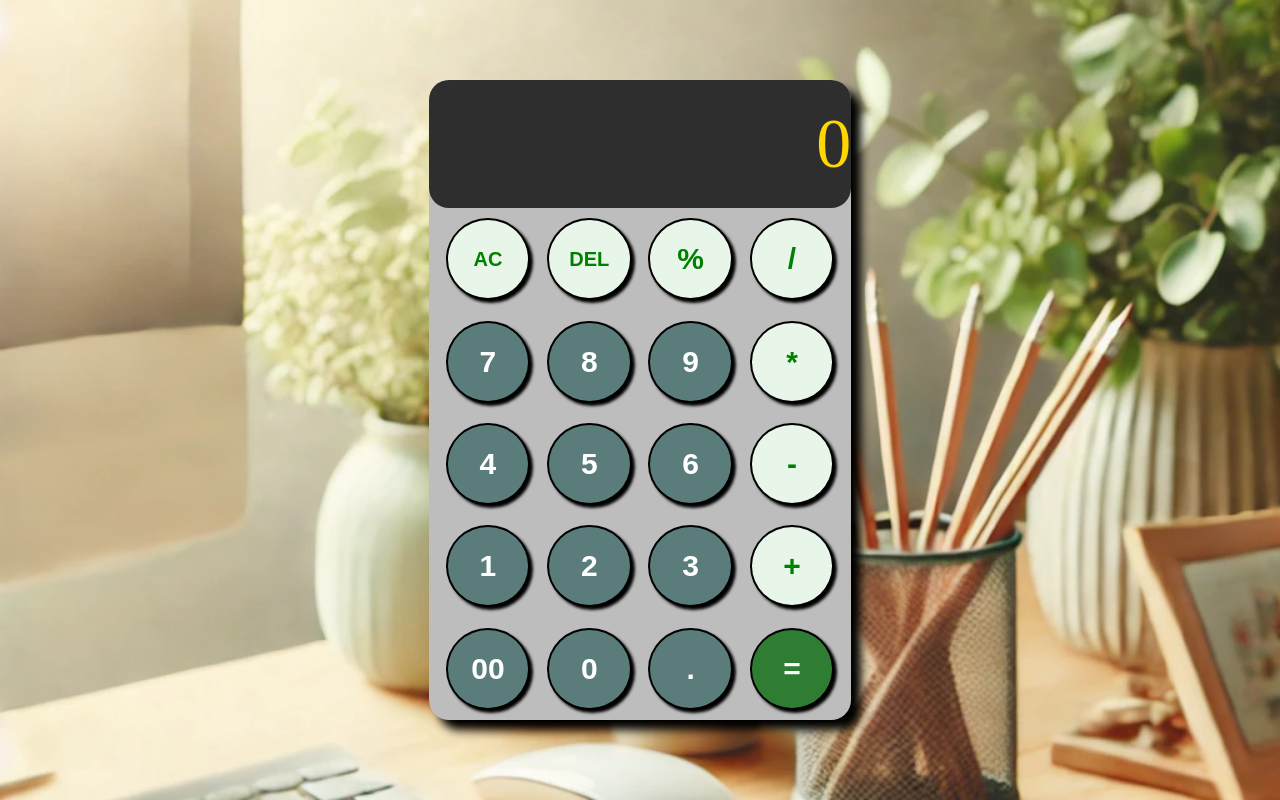
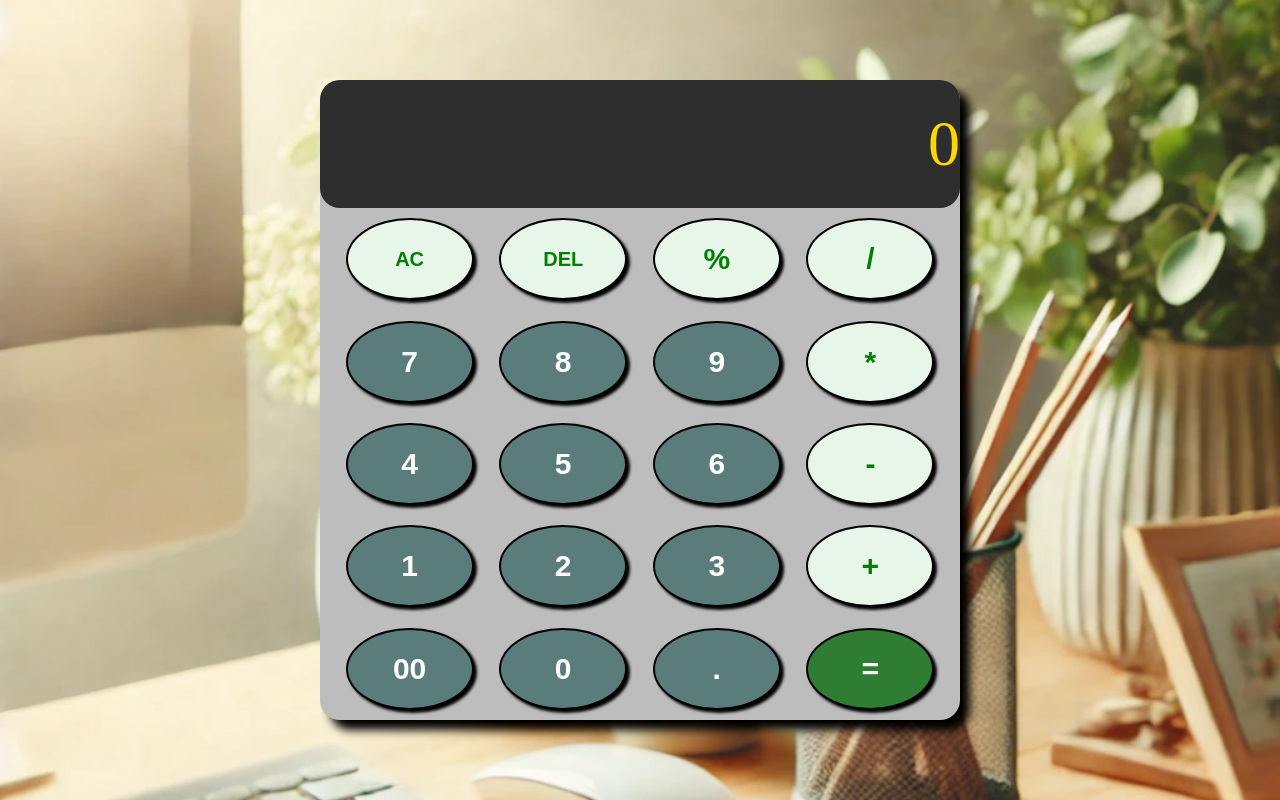
Before and after one commit to Namitkumarkrrish/SIMPLE-CALCULATOR, a plain HTML site: page index.html in a window 1280 px wide. Drawn offline with Linux system fonts and the light colour scheme.

Commit message:
Update style.css

```diff
--- a/style.css
+++ b/style.css
@@ -3,22 +3,21 @@
     color: white;
 }
 body{
-    height: 100%;
-    width: 100%;
+    height: 100vh;
+    width: 100vw;
     background-color: white;
     background-image: url(cal2.webp);
     background-size: cover;
+    display: flex;
+    flex-direction: column;
+    align-items: center;
 }
 .calculator{
-    height:80%;
-    width: 33%;
+    min-height:80vh;
+    width: 90%;
+    max-width: 33vw;
     background-color: #BDBDBD;
     margin: auto;
-    position: absolute;
-    top: 0;
-    bottom: 0;
-    left: 0;
-    right: 0;
     box-shadow: 10px 10px 10px black;
     border-radius: 20px;
 }
@@ -34,7 +33,7 @@ body{
     border-radius: 20px;
 }
 p{
-    font-size: 70px;
+    font-size: 3.6rem;
     color: #FFD700;
 }
 .c2{
@@ -79,6 +78,9 @@ p{
 }
 button:hover{
     cursor: pointer;
+}
+button:active {
+    transform: scale(0.95);
 }
 .a{
     height: 80%;
@@ -126,3 +128,39 @@ button:hover{
     background-color: #E8F5E9;
     box-shadow: 3px 3px 3px black;
 }
+
+@media (max-width: 500px) {
+    .calculator {
+        width: 90%; /* Adjust size for small screens */
+        min-width: 400px;
+        /* height: auto; */
+        max-height: 600px;
+    }
+}
+@media (min-width: 500px) and (max-width:1000px){
+    .calculator {
+        width: 80%; /* Adjust size for small screens */
+        min-width: 500px;
+        height: auto;
+    }
+}
+@media (min-width: 1000px) and (max-width:1500px) {
+    .calculator {
+        min-width: 50%;
+
+        height: auto;
+    }
+    p{
+        font-size: 4rem;
+    }
+}
+@media (min-width: 1500px) and (max-width:2000px) {
+    .calculator {
+        max-width: 50vw;
+        height: auto;
+
+    }
+    p{
+        font-size: 5rem;
+    }
+}
```
